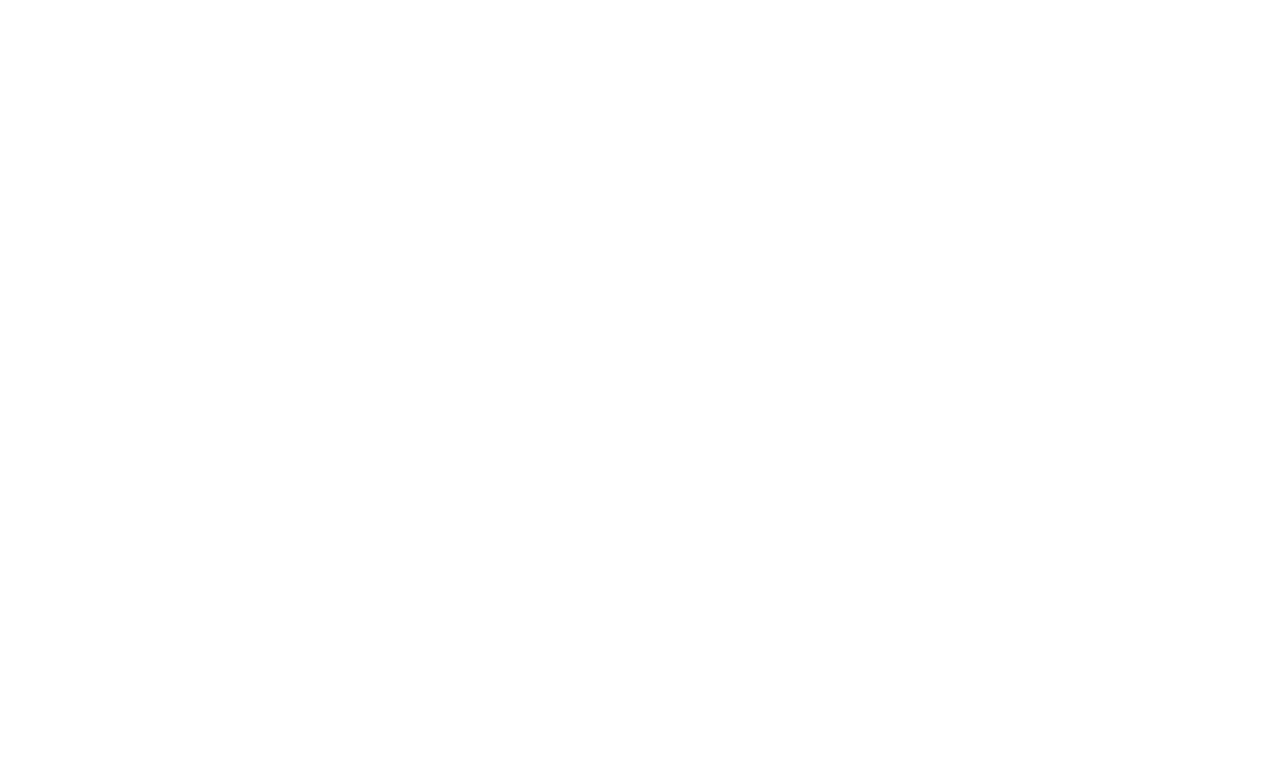
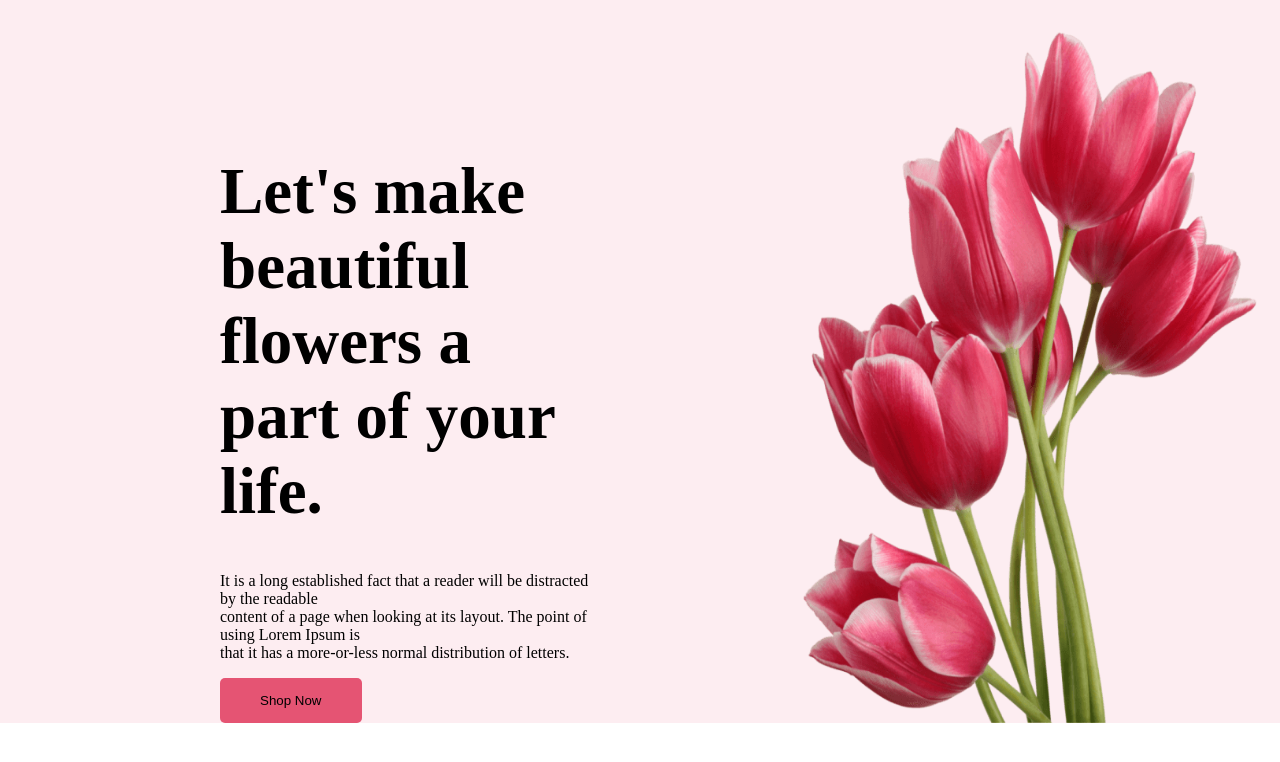
Before and after one commit to komolchandradas/flower-shop, a plain HTML site: page index.html in a window 1280 px wide. Drawn offline with Linux system fonts and the light colour scheme.

Commit message:
header part complete

```diff
--- a/index.html
+++ b/index.html
@@ -0,0 +1,20 @@
+<!DOCTYPE html>
+<html lang="en">
+<head>
+    <meta charset="UTF-8">
+    <meta http-equiv="X-UA-Compatible" content="IE=edge">
+    <meta name="viewport" content="width=device-width, initial-scale=1.0">
+    <title>Flower Shop</title>
+    <link rel="stylesheet" href="style.css">
+</head>
+<body>
+    <header class="header">
+        <div class="header-intro">
+            <h1 class="header-intro-title">Let's make <br> beautiful flowers a <br> part of your life.</h1>
+            <p lass="header-intro-des">It is a long established fact that a reader will be distracted by the readable <br> content of a page when looking at its layout. The point of using Lorem Ipsum is <br> that it has a more-or-less normal distribution of letters.</p>
+            <button class="btn-primary">Shop Now</button>
+        </div>
+        <img class="header-img" src="images/pngwing 10.png" alt="Lotus flower">
+    </header>
+</body>
+</html>
--- a/style.css
+++ b/style.css
@@ -0,0 +1,30 @@
+body{
+    margin:0;
+    padding:0;
+}
+.header{
+    display: flex;
+    background-color: rgba(229, 84, 115, 0.10);
+    padding: 30px 0 0 220px;
+    gap: 180px;
+}
+.header-img{
+    width: 500px;
+}
+.header-intro{
+    padding-top: 80px;
+    justify-content: center;
+
+}
+.header-intro-title{
+    font-size: 65px;
+}
+.header-intro-des{
+    font-size: 10px ;
+}
+.btn-primary{
+    padding: 15px 40px;
+    background-color: #E55473;
+    border: none;
+    border-radius:5px;
+}
```
